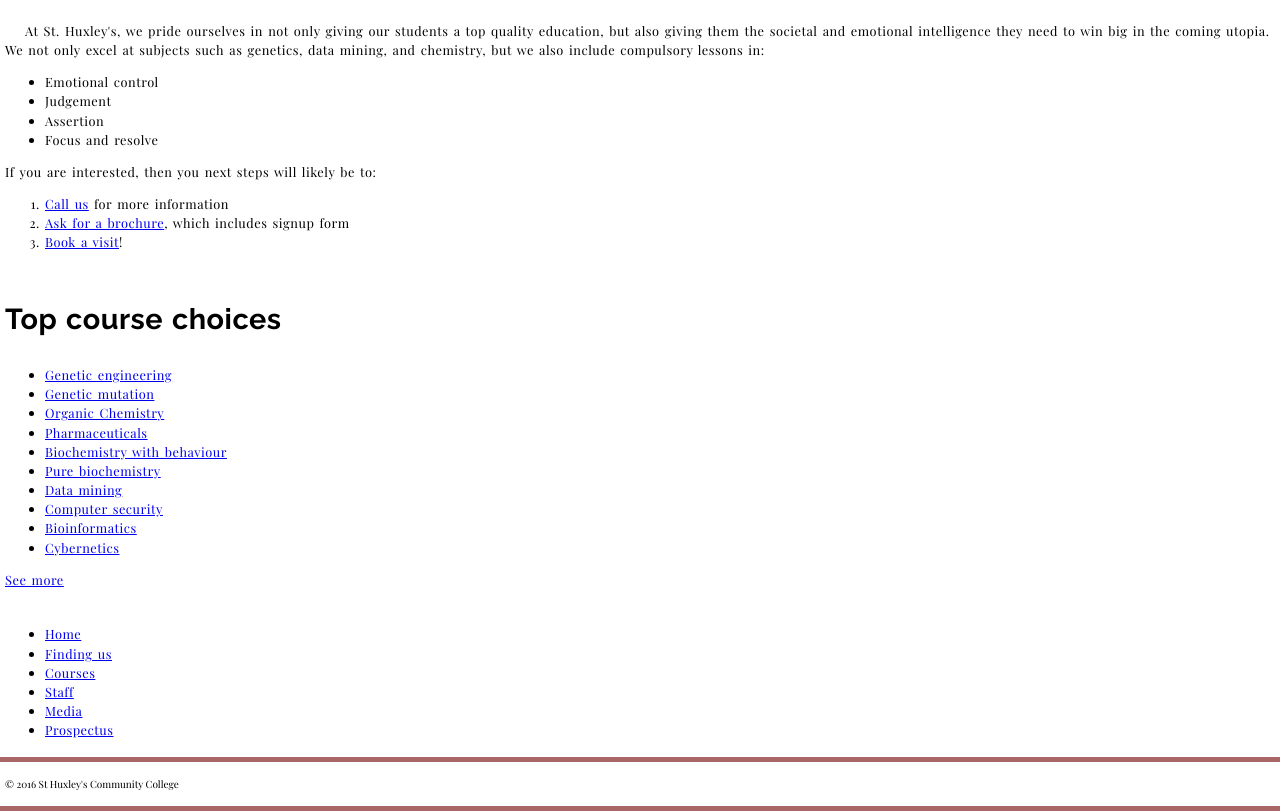
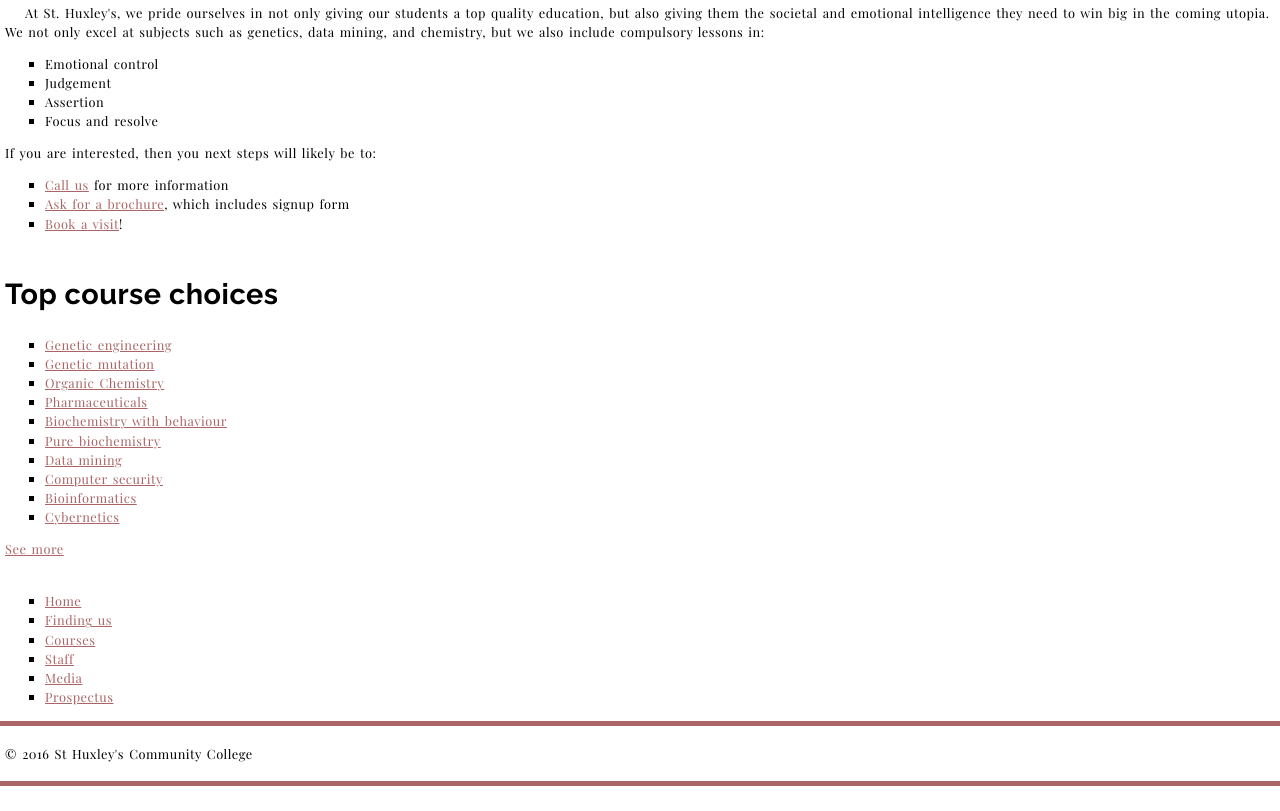
Before and after one commit to danielswalters889/university-homepage, a plain HTML site: page index.html in a window 1280 px wide. Shown: the part 428-1239 px from the top of the page. After the commit the page ends 1214 px from the top, so only its background shows below. Drawn offline with nearby package versions, Linux system fonts and the light colour scheme.

Commit message:
Finished up to list styling. Need to style flexbox, nav menu, and some finishing touches.

```diff
--- a/style.css
+++ b/style.css
@@ -22,10 +22,7 @@ section p:nth-of-type(1), p:nth-of-type(3) {
 }
 
 main{
-  line-height: 1.5;
-  font-size: 0.8rem;
-  letter-spacing: 0.5px;
-  word-spacing: 1.5px;
+
 }
 
 aside {
@@ -54,3 +51,42 @@ h2 {
   font-size: 1.8rem;
   letter-spacing: 0.5px;
 }
+
+p {
+  line-height: 1.5;
+  font-size: 0.8rem;
+  letter-spacing: 0.5px;
+  word-spacing: 1.5px;
+}
+
+a:link {
+  outline: none;
+  color: rgb(170, 102, 102);
+}
+
+a:visited {
+  outline: none;
+  color: rgb(120, 72, 72);
+}
+
+a:focus {
+  color: rgb(185, 166, 166);
+  text-decoration: none;
+}
+
+a:hover {
+  color: rgb(247, 148, 148);
+  text-decoration: none;
+}
+
+a:active {
+  color: rgb(120, 72, 72);
+  background: rgb(247, 223, 223);
+}
+li {
+  line-height: 1.5;
+  font-size: 0.8rem;
+  letter-spacing: 0.5px;
+  word-spacing: 1.5px;
+  list-style: square;
+}
```
